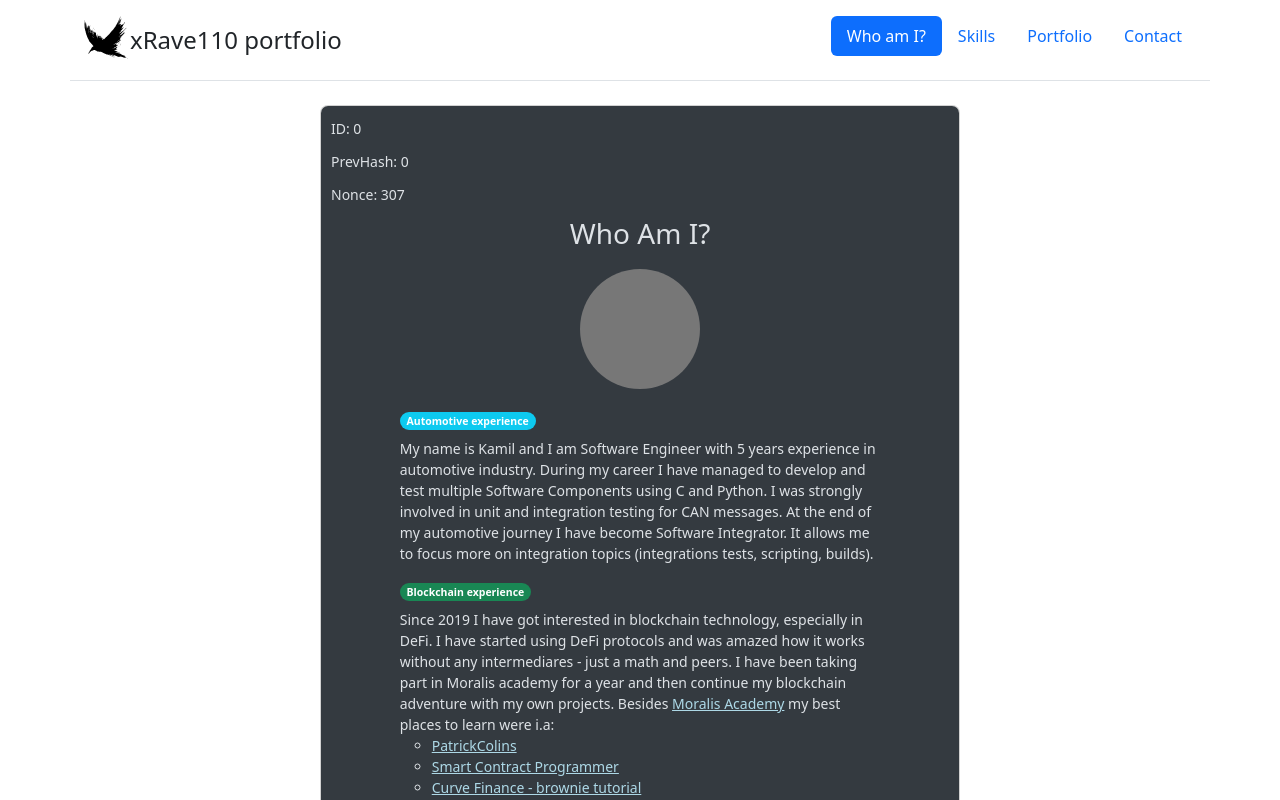
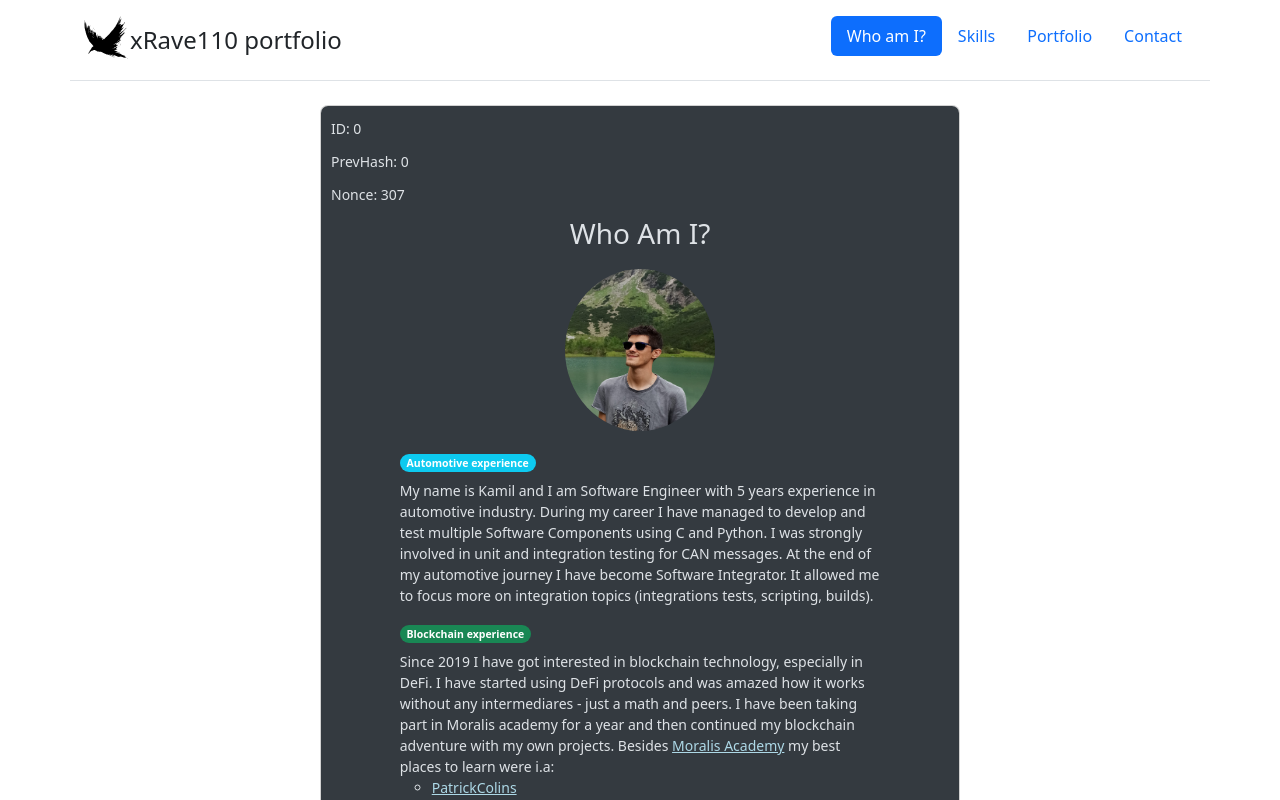
Before and after one commit to xrave110/portfolio, a React (Create React App) app: page / in a window 1280 px wide. Both pictures are taken after a click on the link "Who am I?". Shown: the top 800 px of the page. Built offline with nearby package versions, Linux system fonts and the light colour scheme.

Commit message:
Added img and fixed desc

```diff
--- a/src/components/blocks/Info.js
+++ b/src/components/blocks/Info.js
@@ -1,23 +1,23 @@
 import 'bootstrap/dist/css/bootstrap.min.css';
 import React from 'react';
 import "./Info.css";
+import avatar from "../../imgs/avatar1.jpg";
 
 const Info = ({ currentState }) => {
     return (
         <div className="info-container">
             <h3>{currentState}</h3>
-            {/* <img src={logo} alt="" style={{ width: "98px", height: "98px" }} /> */}
-            <svg className="bd-placeholder-img rounded-circle img-container" width="140" height="140" xmlns="http://www.w3.org/2000/svg" role="img" aria-label="Placeholder: 140x140" preserveAspectRatio="xMidYMid slice" focusable="false"><title>Placeholder</title><rect width="100%" height="100%" fill="#777" /><text x="50%" y="50%" fill="#777" dy=".3em"></text></svg>
+            <img src={avatar} className="bd-placeholder-img rounded-circle img-container" width="170" height="182" />
             <div className="about-container">
                 <h6 className='badge bg-info rounded-pill'>Automotive experience</h6>
                 <p className="info-paragraph">My name is Kamil and I am Software Engineer with 5 years experience in automotive industry.
                     During my career I have managed to develop and test multiple Software Components using C and Python. I was strongly involved in unit and integration
-                    testing for CAN messages. At the end of my automotive journey I have become Software Integrator. It allows me to focus more on integration topics (integrations tests, scripting, builds).
+                    testing for CAN messages. At the end of my automotive journey I have become Software Integrator. It allowed me to focus more on integration topics (integrations tests, scripting, builds).
                 </p>
                 <h6 className='badge bg-success rounded-pill'>Blockchain experience</h6>
                 <p className="info-paragraph">Since 2019 I have got interested in blockchain technology, especially in DeFi.
                     I have started using DeFi protocols and was amazed how it works without any intermediares - just a math and peers.
-                    I have been taking part in Moralis academy for a year and then continue my blockchain adventure with my own projects.
+                    I have been taking part in Moralis academy for a year and then continued my blockchain adventure with my own projects.
                     Besides <a href='https://academy.moralis.io/' target="_blank" rel="noreferrer" className='a-color'>Moralis Academy</a> my best places to learn were i.a:
                     <ul>
                         <li><a href='https://www.youtube.com/c/PatrickCollins' target="_blank" rel="noreferrer" className='a-color'>PatrickColins</a></li>
```
Also changed, not shown: src/imgs/MikasaAckerman.svg (deleted), src/imgs/avatar1.jpg (added).
